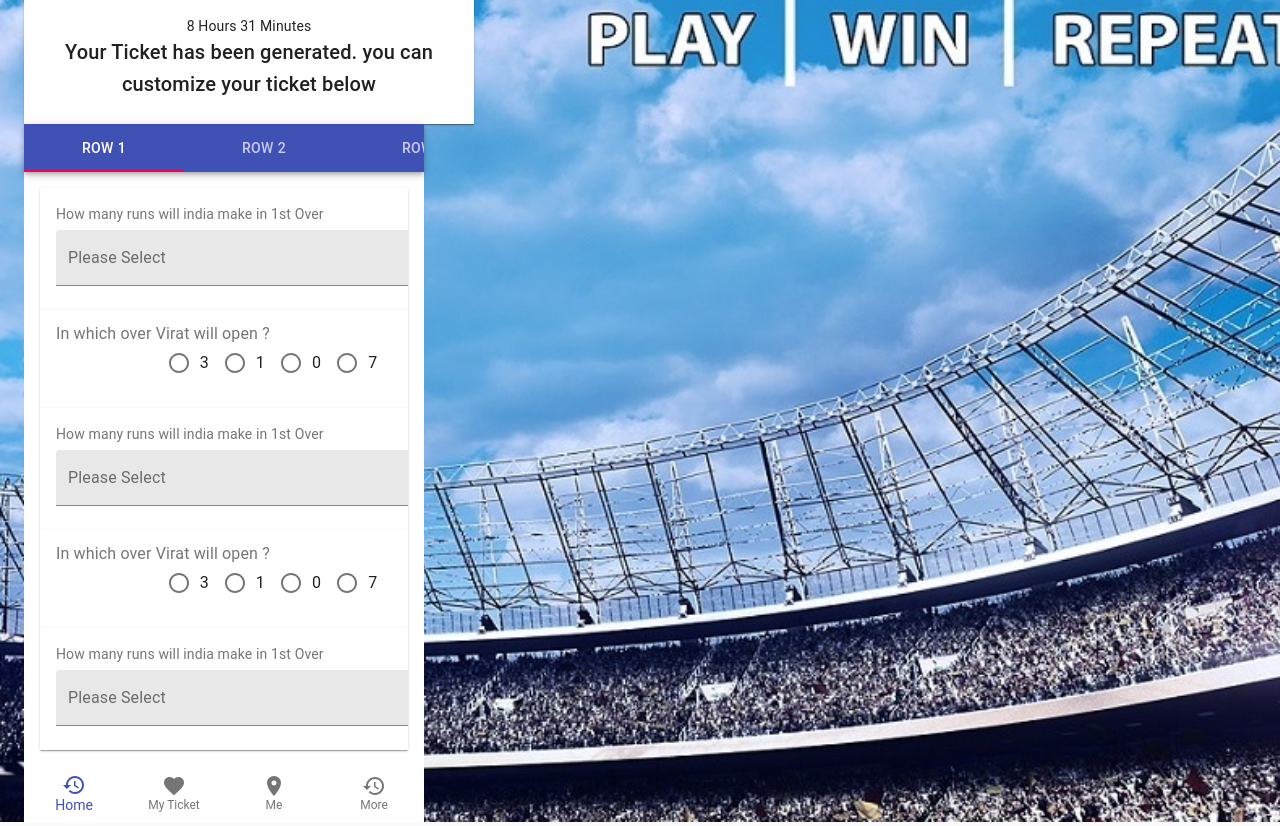
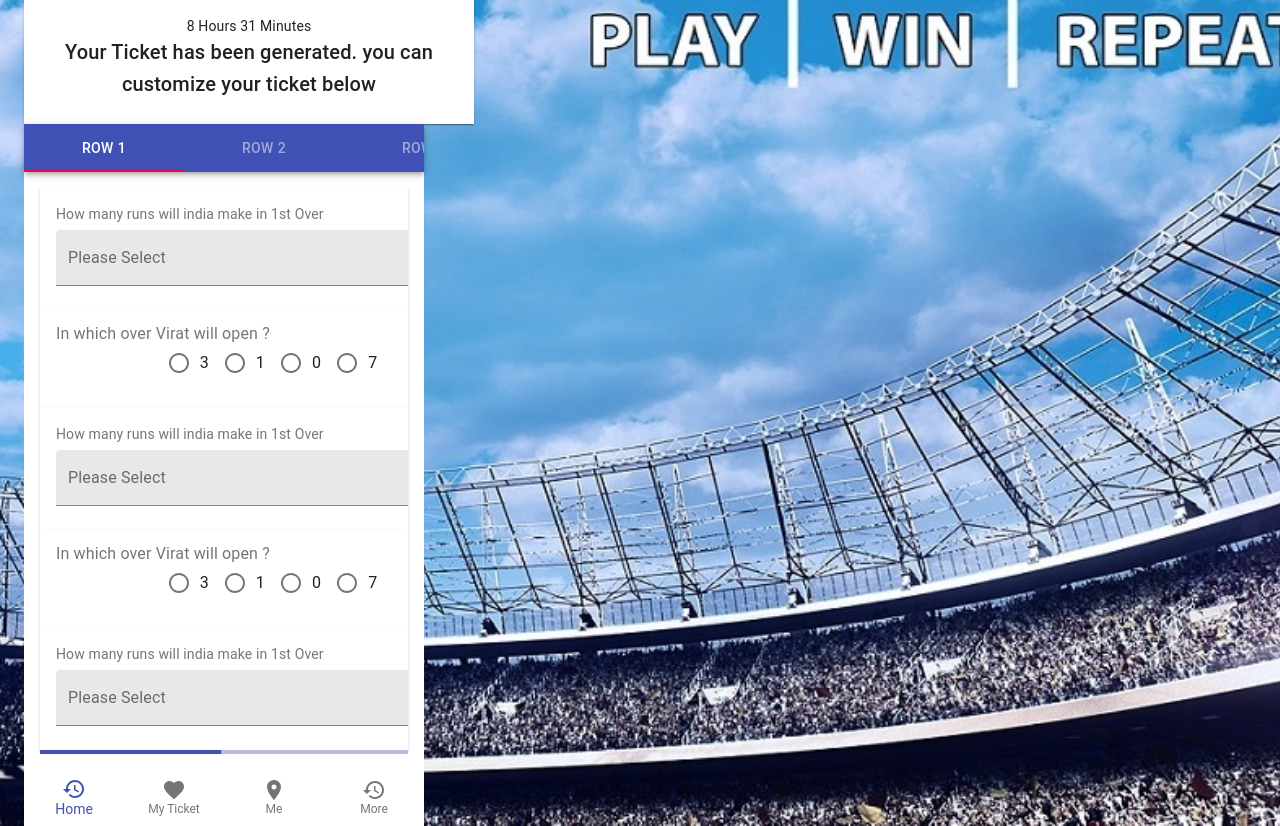
Before and after one commit to yashrajjain726/gully-react-clone, a React (Create React App) app: page /matchDetails in a window 1280 px wide. Shown: the part 260-1086 px from the top of the page. Built offline with nearby package versions, Linux system fonts and the light colour scheme.

Commit message:
implemented progress Indicator at page bottom 2

```diff
--- /dev/null
+++ b/src/component/eachMatchComponent/progressIndicator.js
@@ -0,0 +1,36 @@
+import React from 'react';
+import { makeStyles } from '@material-ui/core/styles';
+import LinearProgress from '@material-ui/core/LinearProgress';
+
+const useStyles = makeStyles({
+  root: {
+    width: '100%',
+  },
+});
+
+export default function LinearDeterminate() {
+  const classes = useStyles();
+  const [progress, setProgress] = React.useState(0);
+
+  React.useEffect(() => {
+    const timer = setInterval(() => {
+      setProgress((oldProgress) => {
+        if (oldProgress === 100) {
+          return 0;
+        }
+        const diff = Math.random() * 10;
+        return Math.min(oldProgress + diff, 100);
+      });
+    }, 500);
+
+    return () => {
+      clearInterval(timer);
+    };
+  }, []);
+
+  return (
+    <div className={classes.root}>
+      <LinearProgress variant="determinate" value={progress} />
+    </div>
+  );
+}
--- a/src/component/eachMatchComponent/tabs.js
+++ b/src/component/eachMatchComponent/tabs.js
@@ -8,7 +8,7 @@ import Typography from '@material-ui/core/Typography';
 import Box from '@material-ui/core/Box';
 import OptionPanel from './optionPanel'
 import RadioOption from './radioOption'
-
+import ProgressIndicator from '../eachMatchComponent/progressIndicator'
 function TabPanel(props) {
   const { children, value, index, ...other } = props;
 
@@ -62,10 +62,10 @@ export default function SimpleTabs() {
       <AppBar position="static">
         <Tabs value={value} onChange={handleChange} tabItemContainerStyle={{width:'10px'}}>
           <Tab label="Row 1" {...a11yProps(0)} />
-          <Tab label="Row 2" {...a11yProps(1)}/>
-          <Tab label="Row 3" {...a11yProps(2)} />
-          <Tab label="Row 4" {...a11yProps(3)}  />
-          <Tab label ="Bails"{...a11yProps(4)}/>
+          <Tab label="Row 2" {...a11yProps(1)}disabled/>
+          <Tab label="Row 3" {...a11yProps(2)} disabled/>
+          <Tab label="Row 4" {...a11yProps(3)}disabled />
+          <Tab label ="Bails"{...a11yProps(4)}disabled/>
         </Tabs>
       </AppBar>
       <TabPanel value={value} index={0}>
@@ -75,6 +75,7 @@ export default function SimpleTabs() {
           <OptionPanel/>
           <RadioOption/>
           <OptionPanel/>
+          <ProgressIndicator/>
       </TabPanel>
       <TabPanel value={value} index={1} >
 
@@ -83,6 +84,7 @@ export default function SimpleTabs() {
           <OptionPanel/>
           <RadioOption/>
           <OptionPanel/>
+          <ProgressIndicator/>
       </TabPanel>
       <TabPanel value={value} index={2}>
 
@@ -91,6 +93,7 @@ export default function SimpleTabs() {
           <OptionPanel/>
           <RadioOption/>
           <OptionPanel/>
+          <ProgressIndicator/>
       </TabPanel>
        <TabPanel value={value} index={3}>
 
@@ -99,6 +102,7 @@ export default function SimpleTabs() {
           <OptionPanel/>
           <RadioOption/>
           <OptionPanel/>
+          <ProgressIndicator/>
       </TabPanel>
       <TabPanel value={value} index={4}>
 
@@ -107,6 +111,7 @@ export default function SimpleTabs() {
           <OptionPanel/>
           <RadioOption/>
           <OptionPanel/>
+          <ProgressIndicator/>
       </TabPanel>
     </div>
   );
--- a/src/pages/matchContainer.js
+++ b/src/pages/matchContainer.js
@@ -17,6 +17,7 @@ export default function FixedContainer(){
           <Stepper/>
           <center><MatchCard/></center>
           <Tabs/>
+
         <BottomNavigation/>
 
       </Container>
```
